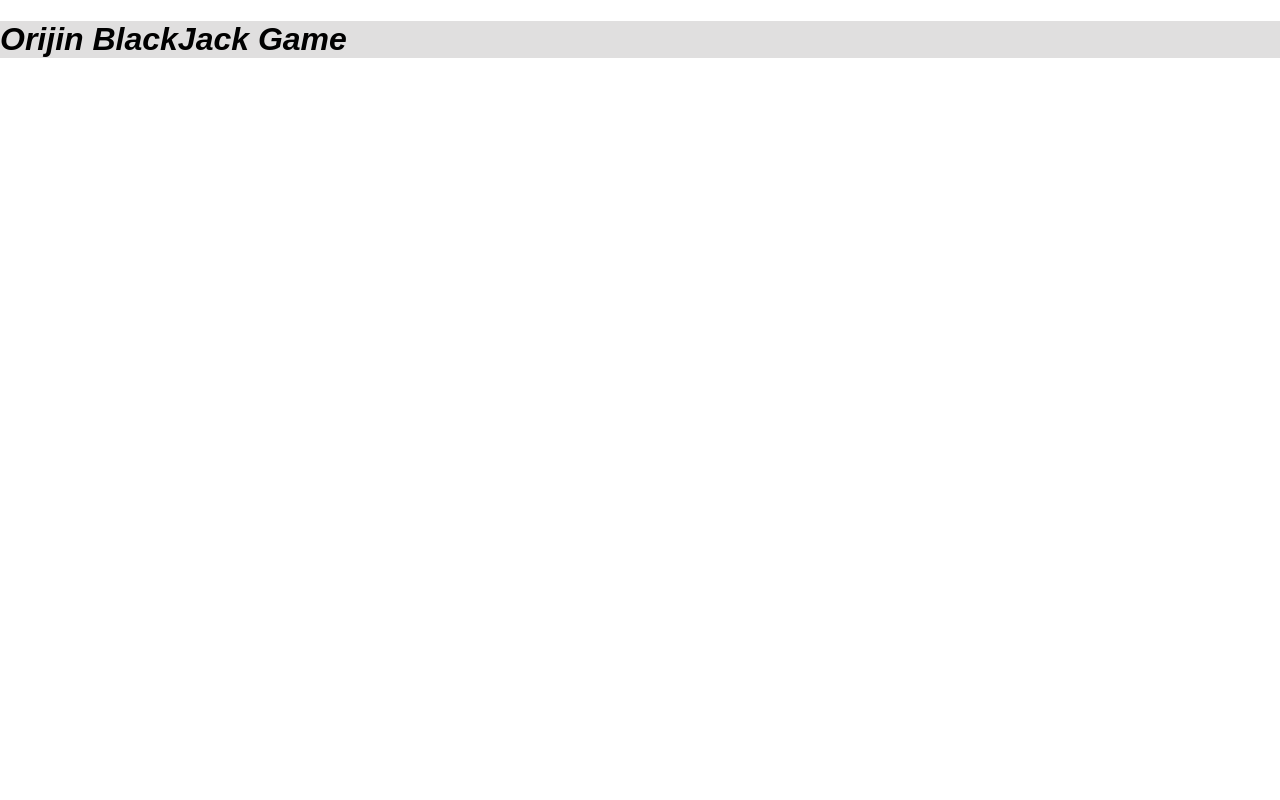
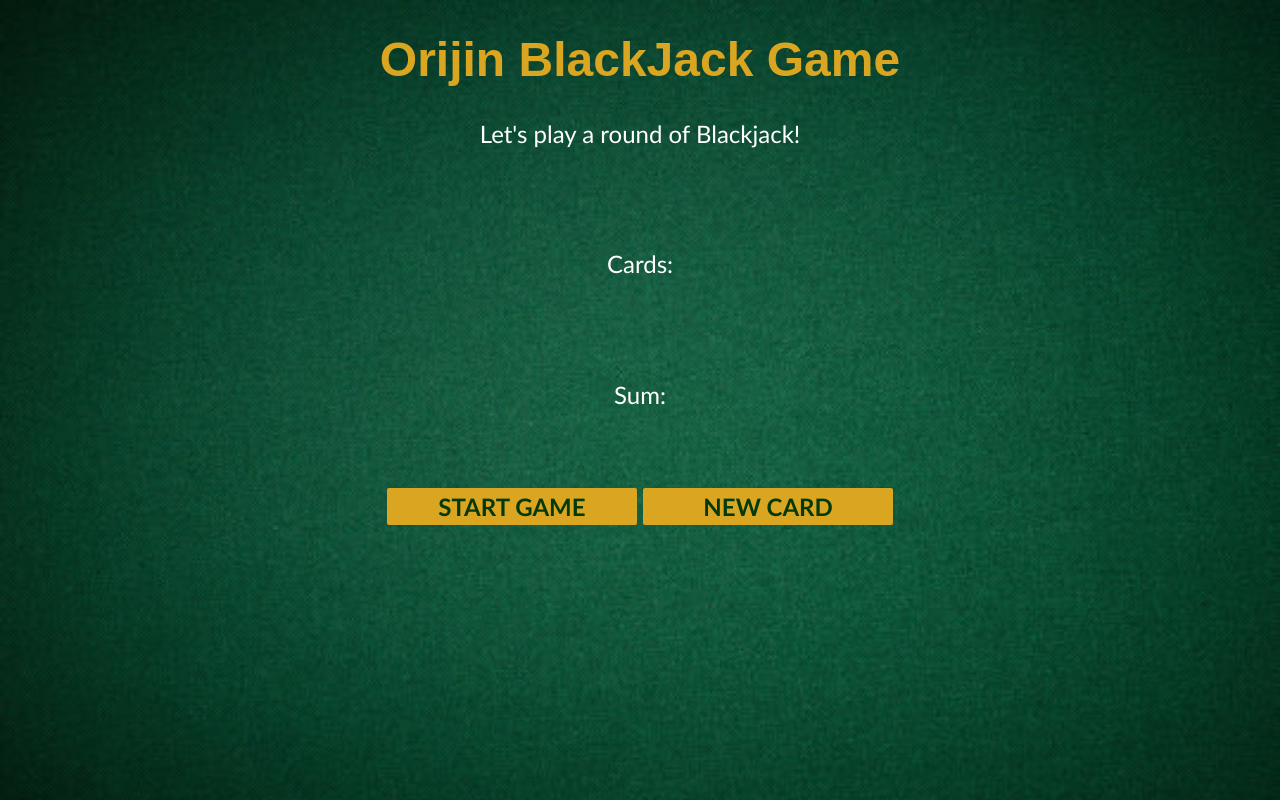
Before and after one commit to OrijinOwner/JSProjects, a plain HTML site: page Blackjack-Game/index.html in a window 1280 px wide. Drawn offline with nearby package versions, Linux system fonts and the light colour scheme.

Commit message:
More JS code for blackjack

```diff
--- a/Blackjack-Game/index.html
+++ b/Blackjack-Game/index.html
@@ -2,7 +2,6 @@
 <html lang="en">
 <head>
         <link rel="stylesheet" href="https://cdnjs.cloudflare.com/ajax/libs/normalize/8.0.1/normalize.css">
-        <script src="./main.js"></script>
 
         <link rel="stylesheet" href="./style.css">
 
@@ -15,7 +14,29 @@
 
 <body>
 
-    <h1 id="Main-Title">Orijin BlackJack Game</h1>
+    <h1>Orijin BlackJack Game</h1>
+
+    <p id="dealer-el">Let's play a round of Blackjack!</p>
+
+    <br>
+    <br>
+
+    <p id="cards-el">Cards:</p>
+
+    <br>
+    <br>
+
+    <p id="sum-el">Sum:</p>
+
+    <br>
+    <br>
+
+    <button id="startGame"  onclick="startGame()">START GAME</button>
+    <button id="newCard" onclick="newCard()">NEW CARD</button>
+
+
+    <script src="./main.js"></script>
+
 
 </body>
 </html>
--- a/Blackjack-Game/main.js
+++ b/Blackjack-Game/main.js
@@ -6,16 +6,24 @@
 //VARIABLES SECTION
 //----------------------
 
-let firstCard = 100;
+let firstCard = 10;
 let secondCard = 11;
 let userHasBlackJack = false
 let userIsAlive = true
 let message = null
 let sum = firstCard + secondCard;
+let messageElement = document.getElementById("dealer-el");
+let sumElement = document.getElementById("sum-el")
+let cardsElement = document.getElementById("cards-el")
+let newGameCard = 1
 
-console.log(sum)
+
 
 // Logic of the game
+// Start Game Function
+
+
+function startGame() {
 
         if (sum < 21) {
         message=("Draw a new card? 😊")
@@ -31,4 +39,17 @@ if (sum < 21) {
             userIsAlive = false
         }
 
-    console.log(message)
+        messageElement.textContent = message
+        sumElement.textContent =  "Sum:   " + sum
+        cardsElement.textContent = "Your Cards are:  " + firstCard + "  ,  " + secondCard
+
+    }
+        //New Card Function
+            function newCard() {
+                console.log("Drawing out new card from deck...")
+
+
+
+                sum =+ newGameCard
+                startGame()
+            }
--- a/Blackjack-Game/style.css
+++ b/Blackjack-Game/style.css
@@ -2,7 +2,47 @@
 */
 
 h1 {
-    background-color: rgb(224, 223, 223);
     font-family: Arial, Helvetica, sans-serif;
+    color: goldenrod;
+}
+
+
+ body {
+    font-family: 'Trebuchet MS', 'Lucida Sans Unicode', 'Lucida Grande', 'Lucida Sans', Arial, sans-serif;
+    color: white;
+    background-image: url("./background-image.jpg");
+    background-size: cover;
+    text-align: center;
+    font-size: x-large;
+
+
+ }
+
+ #main-title {
     font-style: italic;
+
+ }
+
+ #startGame {
+    color: rgb(3, 58, 11);
+    background-color: goldenrod;
+    width: 250px;
+    font-weight: bold;
+    padding-top: 5px;
+    padding-bottom: 5px;
+    border: none;
+    border-radius: 2px;
+    margin-bottom: 4px;
+ }
+
+#newCard {
+    color: rgb(3, 58, 11);
+        background-color: goldenrod;
+        width: 250px;
+        font-weight: bold;
+        padding-top: 5px;
+        padding-bottom: 5px;
+        border: none;
+        border-radius: 2px;
+        margin-bottom: 4px;
 }
```
Also changed, not shown: Blackjack-Game/background-image.jpg (added). Lines whose indentation alone changed are shown as unchanged.
